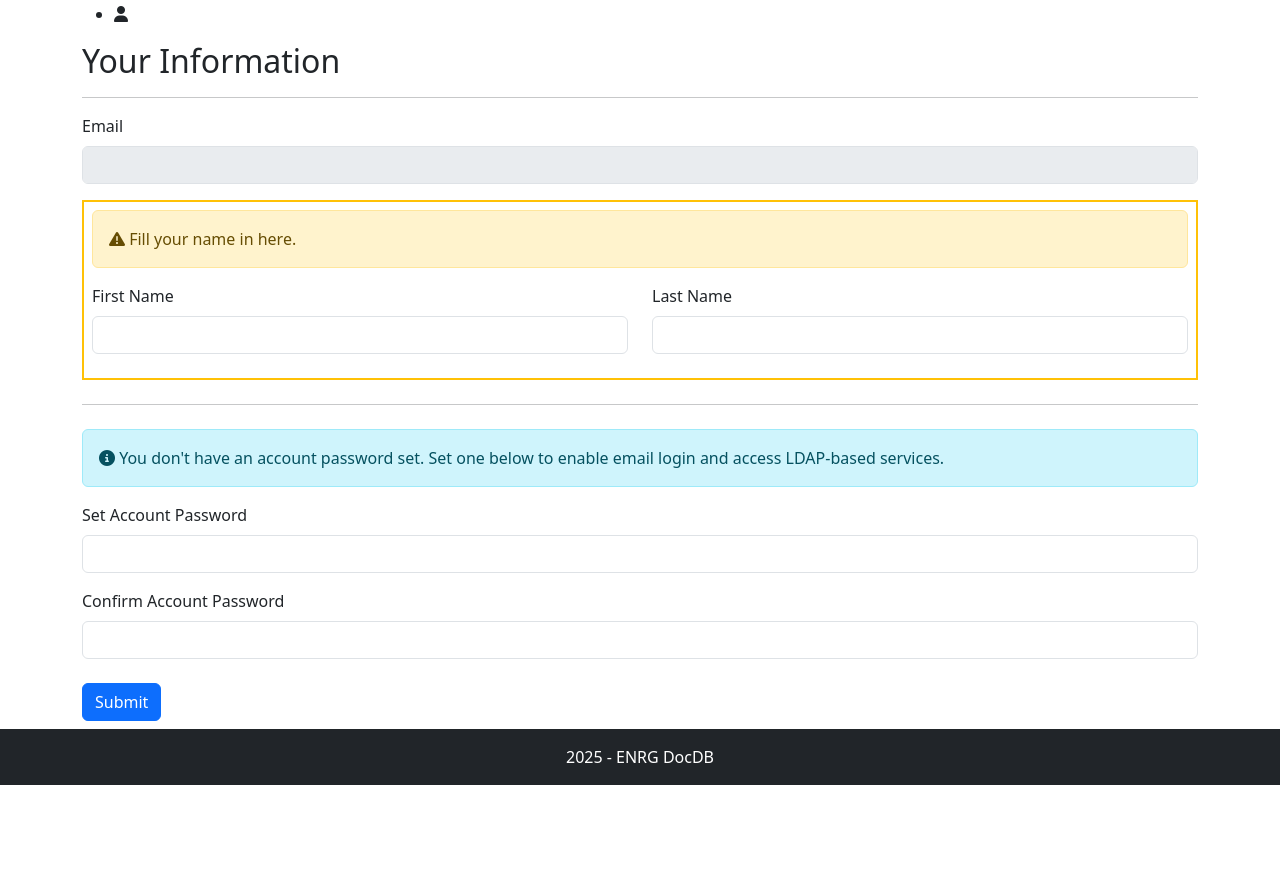
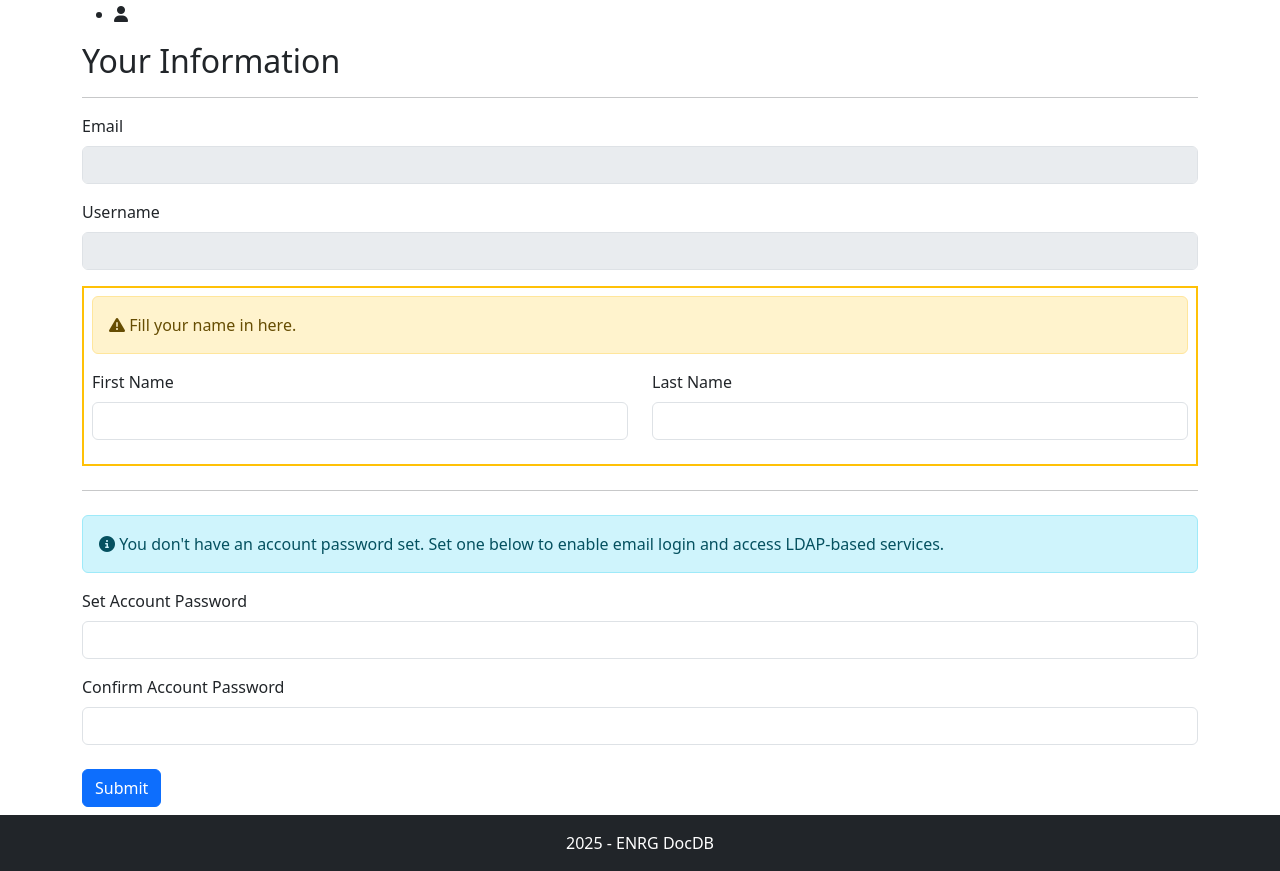
Before and after one commit to ENRG-tr/enrgdocdb, a Flask app: template src/enrgdocdb/templates/docdb/your_account.html in a window 1280 px wide. Shown: the part 153-1024 px from the top of the page. Before the commit the page ends 938 px from the top, so only its background shows below. Run offline with Flask 3, Linux system fonts and the light colour scheme; the template is opened without the code that fills it: values that come from a table or form of the project are taken from there, most other values are stand-ins (such as "Sample title", 1, 10 or a date in 2020); parts of the project's set-up code (start-up, migrations or seed data) failed here and were passed over; some libraries are stand-ins or nearby versions.

Commit message:
feat: display usernames on your_account view

```diff
--- a/src/enrgdocdb/forms/user.py
+++ b/src/enrgdocdb/forms/user.py
@@ -5,6 +5,7 @@ from wtforms.validators import DataRequired, EqualTo, Optional
 
 class EditUserProfileForm(FlaskForm):
     email = StringField("Email", render_kw={"readonly": True}, validators=[])
+    username = StringField("Username", render_kw={"readonly": True}, validators=[])
     first_name = StringField("First Name", validators=[DataRequired()])
     last_name = StringField("Last Name", validators=[DataRequired()])
     new_password = PasswordField(
--- a/src/enrgdocdb/templates/docdb/your_account.html
+++ b/src/enrgdocdb/templates/docdb/your_account.html
@@ -39,6 +39,7 @@
     <form method="post">
         {{ form.csrf_token() }}
         {{ render_field(form.email, disabled=True) }}
+        {{ render_field(form.username, disabled=True) }}
         {% if not form.first_name.data or not form.last_name.data %}
             <div class="border border-dashed border-2 border-warning  p-2 mb-2">
                 <div class="alert alert-warning" role="alert">
--- a/src/enrgdocdb/views/user.py
+++ b/src/enrgdocdb/views/user.py
@@ -26,6 +26,7 @@ def your_account():
     form = EditUserProfileForm()
     user = cast(User, current_user)
     form.email.data = user.email
+    form.username.data = user.username
 
     if form.validate_on_submit():
         user.first_name = form.first_name.data
```
